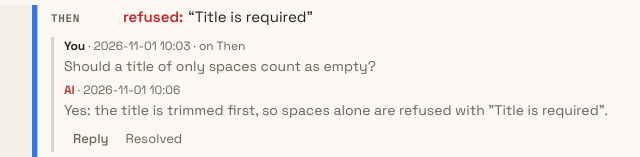
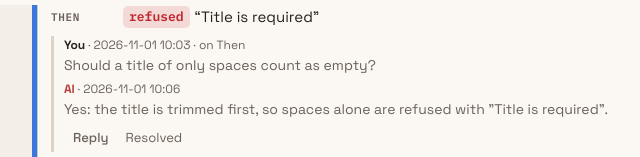
Before and after one commit to jocelynenglund/itsybit-eve-template, a plain HTML site: page eve/book.html in a window 1280 px wide. Shown: the part 795-952 px from the top of the page, 174-814 px from the left. Drawn offline with Linux system fonts and the light colour scheme; files whose address does not match are found by name.

Commit message:
Event Book: refusals as a red [refused] chip, like the event chips (#21)
Claude-Session: https://claude.ai/code/session_017kYy3fYapzcvx3SRPWBxgh

Co-authored-by: Claude Opus 5.5 <noreply@anthropic.com>

```diff
--- a/eve/book.html
+++ b/eve/book.html
@@ -77,7 +77,7 @@ main{padding:18px 0 120px}
 .gwt{display:grid;grid-template-columns:62px 1fr;gap:4px 10px;align-items:baseline}
 .gwt .k{font:600 11px/26px var(--mono);text-transform:uppercase;letter-spacing:.06em;color:var(--muted)}
 .gwt .v{display:flex;flex-wrap:wrap;gap:5px;align-items:center;min-height:26px}
-.refuse{color:var(--warn);font-weight:600}
+.refuse{font:600 13px/1.2 var(--mono);color:var(--warn);background:color-mix(in srgb,var(--warn) 14%,transparent);border-radius:5px;padding:3px 6px;white-space:nowrap}
 .btn{border:1px solid var(--line);background:var(--surface);border-radius:7px;padding:5px 11px;cursor:pointer;font-weight:500;white-space:nowrap;font-size:14px}
 .btn:hover{border-color:var(--muted)}
 .btn.primary{background:var(--accent);border-color:var(--accent);color:var(--surface)}
@@ -322,7 +322,7 @@ function renderScenario(sl, sc, V, isNew) {
   const given = (sc.given || []).length ? sc.given.map(g => `<span class="ev">${esc(g.type || g)}</span>`).join(" ") : `<span class="muted">nothing</span>`;
   const when = k === "view" ? `someone opens <code>${esc(sl.name)}</code>` : `<code>${esc(sc.when || sl.name)}</code>`;
   const t = sc.then || {};
-  const then = t.rejected != null ? `<span class="refuse">refused:</span> “${esc(t.rejected)}”`
+  const then = t.rejected != null ? `<span class="refuse">refused</span> “${esc(t.rejected)}”`
     : t.events ? t.events.map(e => `<span class="ev">${esc(e.type || e)}</span>`).join(" ")
     : t.view ? `shows ${esc(typeof t.value === "string" ? t.value : JSON.stringify(t.value))}`
     : `<span class="muted">nothing</span>`;
--- a/eve/version.json
+++ b/eve/version.json
@@ -1,4 +1,4 @@
 {
-  "version": "2026-11-01.9",
+  "version": "2026-11-01.10",
   "note": "Bump this (YYYY-MM-DD, or YYYY-MM-DD.2 for a second release that day) whenever eve/, the eve-* skills, AGENTS.md or sample/ change, so people see that a newer EVE is out."
 }
```
